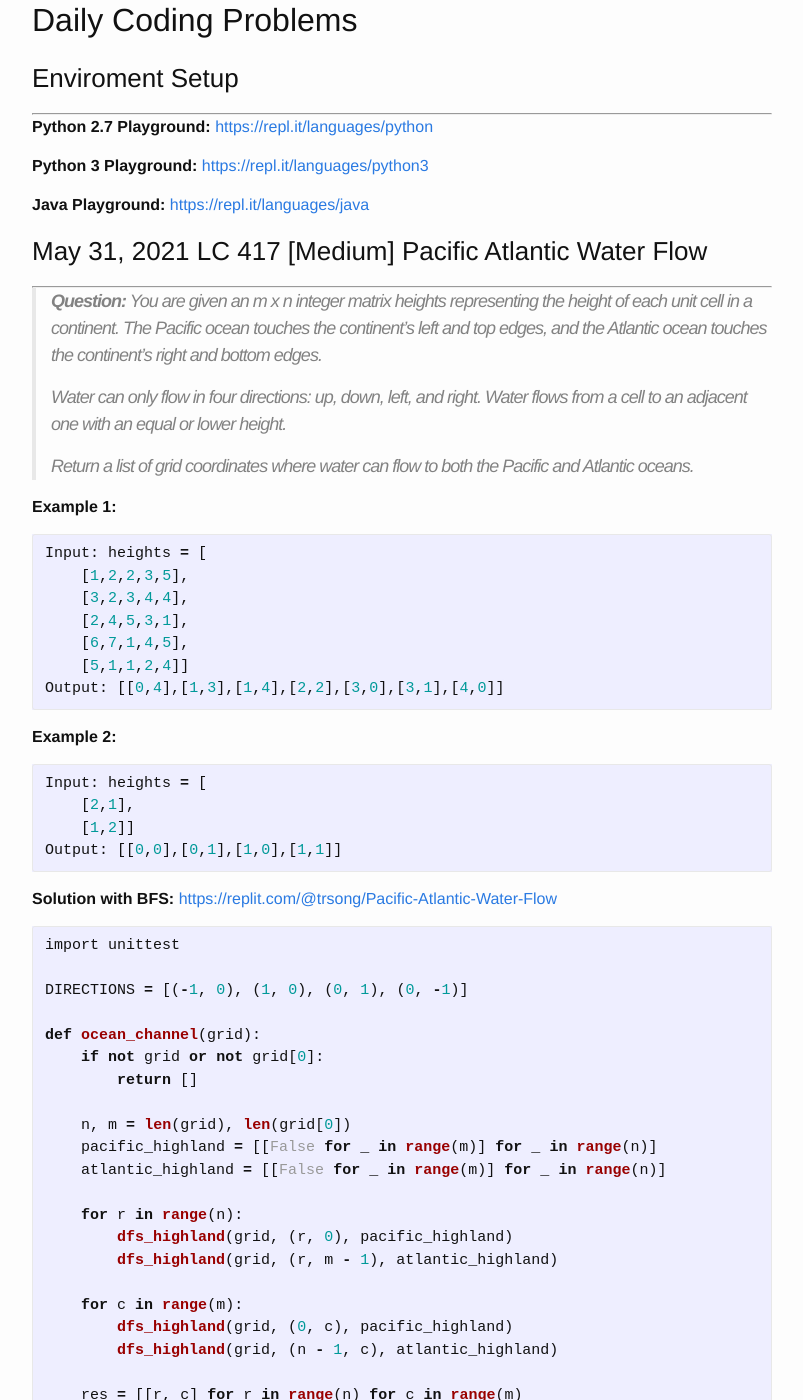
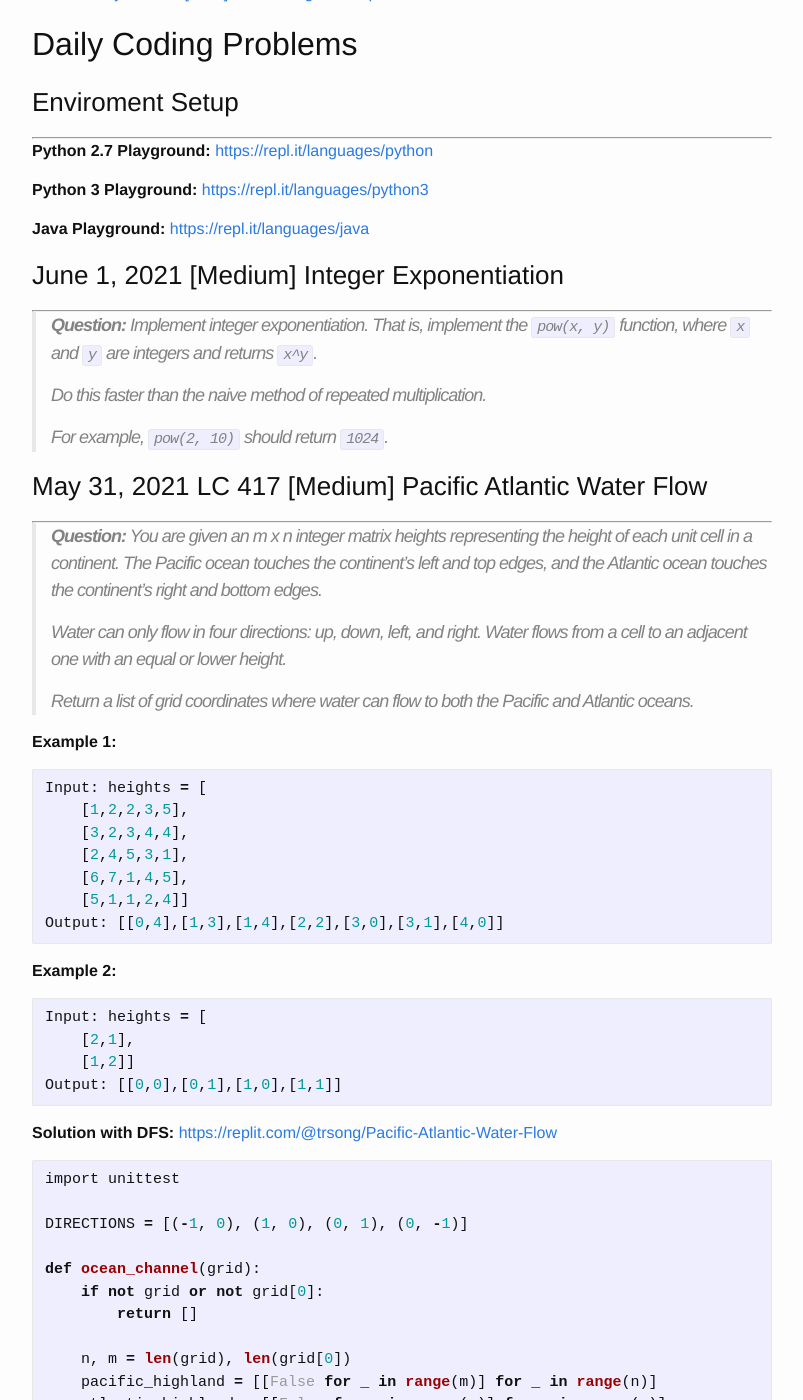
Before and after one commit to trsong/trsong.github.io, a Jekyll site: the page built from _posts/2021-05-01-DailyQuestionsMay.md, in a window 1280 px wide and 1400 px high, scrolled down 1011 px. Shown: the whole window, without its empty margins (238-1041 px from the left). Built offline with Jekyll 4.4.1, drawn with Linux system fonts in a browser that asks for light colours; some of the changed text lies outside the part shown.

Commit message:
Add Jun 1 question.

````diff
--- a/_posts/2021-05-01-DailyQuestionsMay.md
+++ b/_posts/2021-05-01-DailyQuestionsMay.md
@@ -17,6 +17,15 @@ categories: Python/Java
 **Python 3 Playground:** [https://repl.it/languages/python3](https://repl.it/languages/python3)
 
 **Java Playground:** [https://repl.it/languages/java](https://repl.it/languages/java)
+
+
+### June 1, 2021 \[Medium\] Integer Exponentiation
+---
+> **Question:** Implement integer exponentiation. That is, implement the `pow(x, y)` function, where `x` and `y` are integers and returns `x^y`.
+>
+> Do this faster than the naive method of repeated multiplication.
+>
+> For example, `pow(2, 10)` should return `1024`.
 
 
 ### May 31, 2021 LC 417 \[Medium\] Pacific Atlantic Water Flow
@@ -46,7 +55,7 @@ Input: heights = [
 Output: [[0,0],[0,1],[1,0],[1,1]]
 ```
 
-**Solution with BFS:** [https://replit.com/@trsong/Pacific-Atlantic-Water-Flow](https://replit.com/@trsong/Pacific-Atlantic-Water-Flow)
+**Solution with DFS:** [https://replit.com/@trsong/Pacific-Atlantic-Water-Flow](https://replit.com/@trsong/Pacific-Atlantic-Water-Flow)
 ```py
 import unittest
 
````
